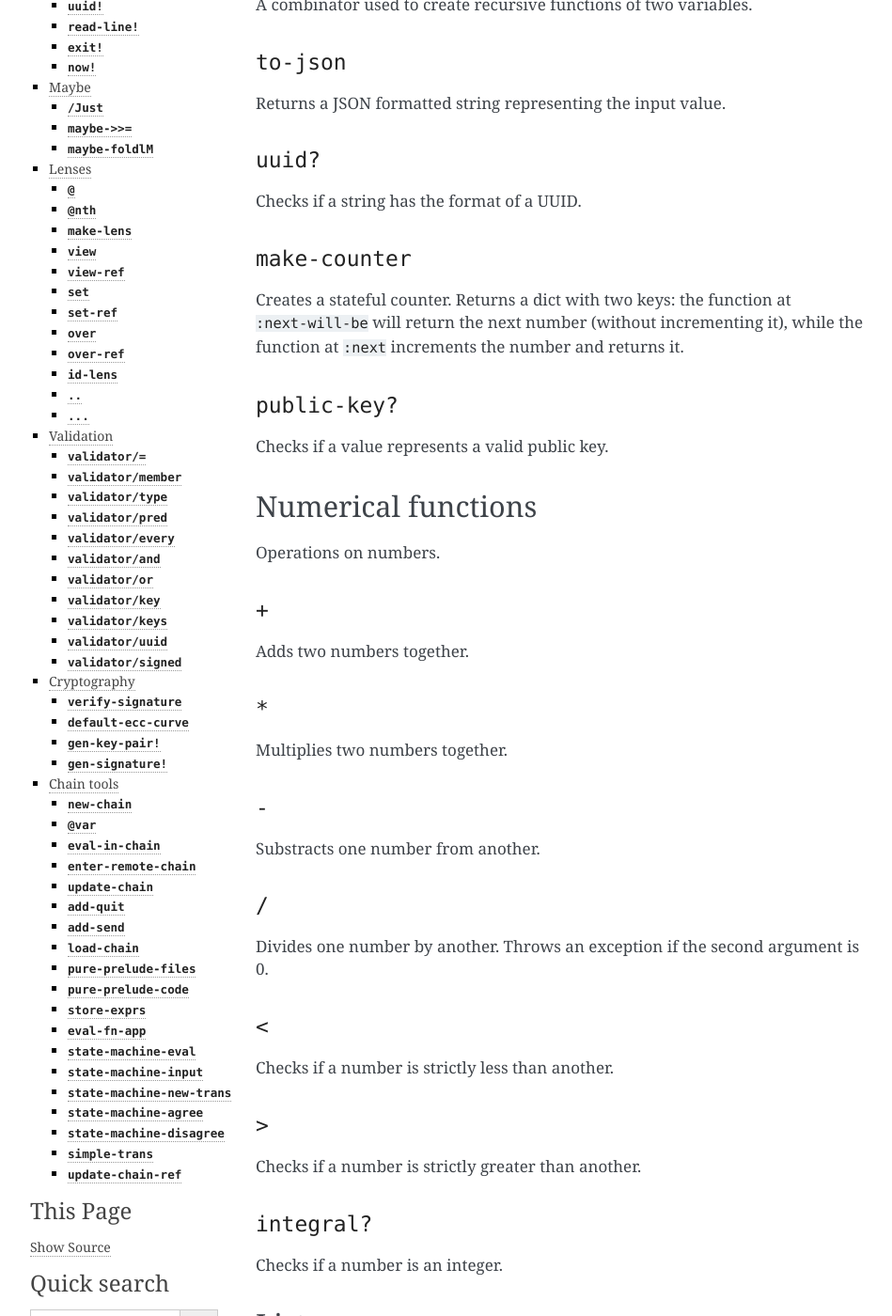
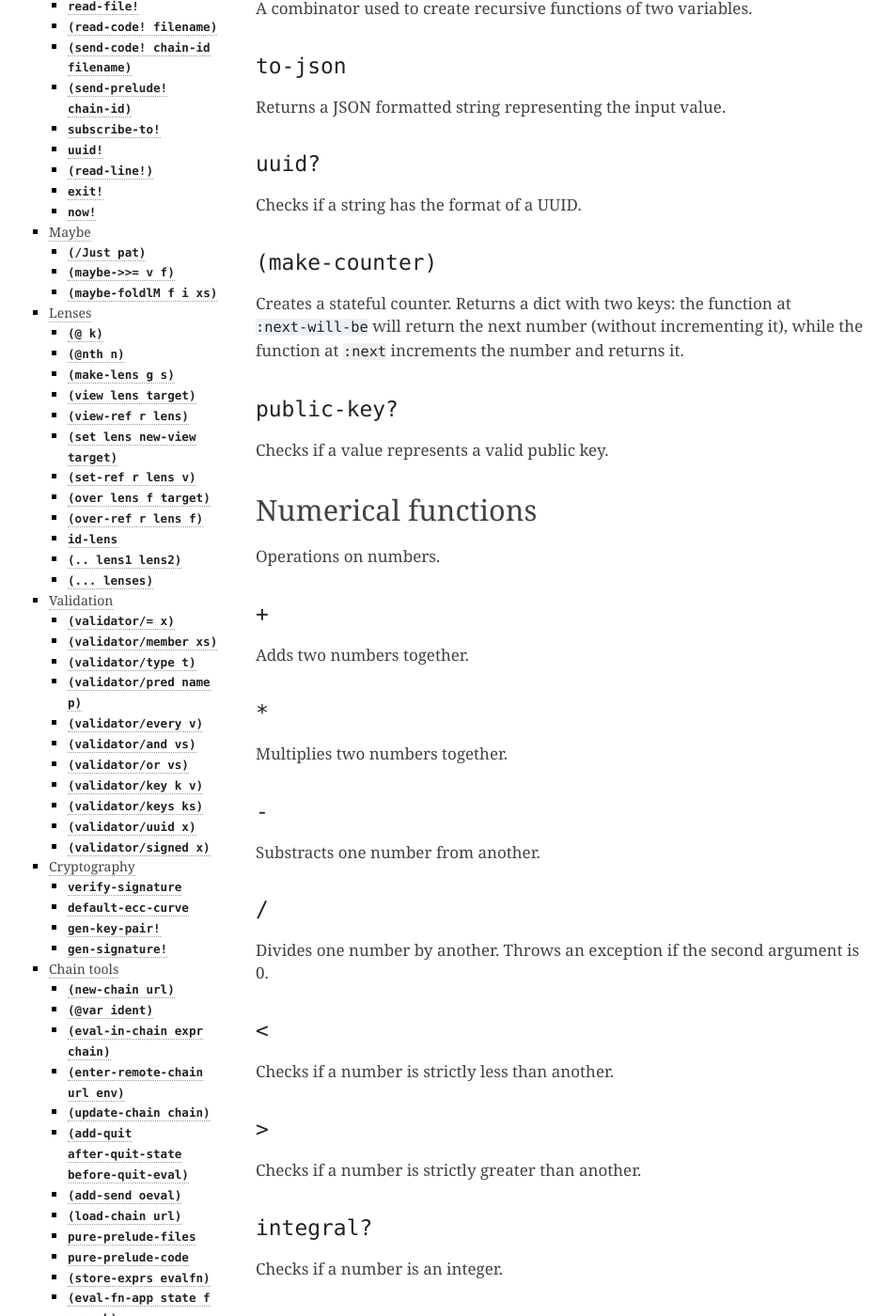
Before and after one commit to radicle-dev/radicle-alpha, a Sphinx documentation site: the page built from docs/source/reference.rst, in a window 1280 px wide and 1400 px high, scrolled down 2887 px. Shown: the whole window at 94% size, without its empty margins (148-1097 px from the left). Built offline with Sphinx 7.4.7, drawn with Linux system fonts in a browser that asks for light colours; pages that are not in the unit, such as notebooks, are missing from menus; some of the changed text lies outside the part shown.

Commit message:
Add callsignature with arg names to ref docs
We now show how functions are called in the reference documentation.
This also makes it possible to reference the variable names in the doc
string.

```diff
--- a/docs/source/reference.rst
+++ b/docs/source/reference.rst
@@ -15,28 +15,28 @@ value, etc.
 
 Checks if two values are equal.
 
-``not``
-~~~~~~~
+``(not x)``
+~~~~~~~~~~~
 
-True if 'arg' is #f, false otherwise.
+True if ``x`` is ``#f``, false otherwise.
 
-``and``
-~~~~~~~
+``(and x y)``
+~~~~~~~~~~~~~
 
-Returns 'arg2' if 'arg1' is not #f, otherwise returns 'arg1'
+Returns ``y`` if ``x`` is not ``#f``, otherwise returns ``x``
 
-``or``
-~~~~~~
+``(or x y)``
+~~~~~~~~~~~~
 
 Returns 'arg1' if 'arg1' is not #f, otherwise returns 'arg2'
 
-``all``
-~~~~~~~
+``(all xs)``
+~~~~~~~~~~~~
 
 Checks that all the items of a list are truthy.
 
-``some``
-~~~~~~~~
+``(some xs)``
+~~~~~~~~~~~~~
 
 Checks that there is a least one truthy value in a list.
 
@@ -127,13 +127,13 @@ values.
 Throws an exception. The first argument should be an atom used as a
 label for the exception, the second can be any value.
 
-``Y``
-~~~~~
+``(Y h)``
+~~~~~~~~~
 
 A combinator used to create recursive functions of one variable.
 
-``Y2``
-~~~~~~
+``(Y2 h)``
+~~~~~~~~~~
 
 A combinator used to create recursive functions of two variables.
 
@@ -147,8 +147,8 @@ Returns a JSON formatted string representing the input value.
 
 Checks if a string has the format of a UUID.
 
-``make-counter``
-~~~~~~~~~~~~~~~~
+``(make-counter)``
+~~~~~~~~~~~~~~~~~~
 
 Creates a stateful counter. Returns a dict with two keys: the function
 at ``:next-will-be`` will return the next number (without incrementing
@@ -228,8 +228,8 @@ an exception.
 Given a non-empty sequence, returns the sequence of all the elements but
 the first. If the sequence is empty, throws an exception.
 
-``empty?``
-~~~~~~~~~~
+``(empty? ls)``
+~~~~~~~~~~~~~~~
 
 True if 'seq' is empty, false otherwise.
 
@@ -238,33 +238,33 @@ True if 'seq' is empty, false otherwise.
 
 Adds an element to the front of a list.
 
-``reverse``
-~~~~~~~~~~~
+``(reverse ls)``
+~~~~~~~~~~~~~~~~
 
 Returns the reversed 'list'.
 
-``length``
-~~~~~~~~~~
+``(length xs)``
+~~~~~~~~~~~~~~~
 
 Returns the length of 'list'.
 
-``concat``
-~~~~~~~~~~
+``(concat list1 list2)``
+~~~~~~~~~~~~~~~~~~~~~~~~
 
 Concatenates 'list1' and 'list2'.
 
-``filter``
-~~~~~~~~~~
+``(filter pred ls)``
+~~~~~~~~~~~~~~~~~~~~
 
 Returns 'list' with only the elements that satisfy 'filter-cond'.
 
-``range``
-~~~~~~~~~
+``(range from to)``
+~~~~~~~~~~~~~~~~~~~
 
 Returns a list with all integers from 'start' to 'end', inclusive.
 
-``list-with-head``
-~~~~~~~~~~~~~~~~~~
+``(list-with-head x f g)``
+~~~~~~~~~~~~~~~~~~~~~~~~~~
 
 Given a value ``x``, and two functions ``f`` and ``g``, checks if ``x``
 is a list with a head. If so applies ``f`` to the head, otherwise calls
@@ -296,8 +296,8 @@ Sequences
 
 Functions for manipulating boths lists and vectors.
 
-``empty-seq?``
-~~~~~~~~~~~~~~
+``(empty-seq? xs)``
+~~~~~~~~~~~~~~~~~~~
 
 Returns true if the input is an empty sequence (either list or vector).
 
@@ -399,23 +399,23 @@ Given ``k`` and a dict ``d``, returns a dict with the same associations
 as ``d`` but without the key ``k``. If ``d`` isn't a dict then an
 exception is thrown.
 
-``dict-from-list``
-~~~~~~~~~~~~~~~~~~
+``(dict-from-list xs)``
+~~~~~~~~~~~~~~~~~~~~~~~
 
 Creates a dictionary from a list of key-value pairs.
 
-``keys``
-~~~~~~~~
+``(keys d)``
+~~~~~~~~~~~~
 
 Given a ``dict``, returns a vector of its keys.
 
-``values``
-~~~~~~~~~~
+``(values d)``
+~~~~~~~~~~~~~~
 
 Given a ``dict``, returns a vector of its values.
 
-``rekey``
-~~~~~~~~~
+``(rekey old-key new-key mp)``
+~~~~~~~~~~~~~~~~~~~~~~~~~~~~~~
 
 Change the key from 'old-key' to 'new-key' in 'dict'. If 'new-key'
 already exists, it is overwritten.
@@ -426,19 +426,19 @@ already exists, it is overwritten.
 Given a function ``f`` and a dict ``d``, returns a dict with the same
 keys as ``d`` but ``f`` applied to all the associated values.
 
-``modify-map``
-~~~~~~~~~~~~~~
+``(modify-map key f mp)``
+~~~~~~~~~~~~~~~~~~~~~~~~~
 
 Given a key, a function and a dict, applies the function to the value
 associated to that key.
 
-``delete-many``
-~~~~~~~~~~~~~~~
+``(delete-many ks d)``
+~~~~~~~~~~~~~~~~~~~~~~
 
 Delete several keys from a dict.
 
-``exclusive-dict-merge``
-~~~~~~~~~~~~~~~~~~~~~~~~
+``(exclusive-dict-merge m n)``
+~~~~~~~~~~~~~~~~~~~~~~~~~~~~~~
 
 Merges two dicts while checking for key conflicts. Returns
 ``{:merge   m :conflicts c}`` where ``m`` is the merged dict for all
@@ -455,33 +455,33 @@ Functions for manipulating sets.
 
 An empty set.
 
-``set/insert``
-~~~~~~~~~~~~~~
+``(set/insert x s)``
+~~~~~~~~~~~~~~~~~~~~
 
 Insert a value into a set.
 
-``set/delete``
-~~~~~~~~~~~~~~
+``(set/delete x s)``
+~~~~~~~~~~~~~~~~~~~~
 
 Delete a value from a set.
 
-``set/member?``
-~~~~~~~~~~~~~~~
+``(set/member? x s)``
+~~~~~~~~~~~~~~~~~~~~~
 
 Query if an value is an element of a set.
 
-``set/delete``
-~~~~~~~~~~~~~~
+``(set/delete x s)``
+~~~~~~~~~~~~~~~~~~~~
 
 Delete a value from a set.
 
-``set/from-seq``
-~~~~~~~~~~~~~~~~
+``(set/from-seq xs)``
+~~~~~~~~~~~~~~~~~~~~~
 
 Create a set from a sequence.
 
-``set/to-vec``
-~~~~~~~~~~~~~~
+``(set/to-vec s)``
+~~~~~~~~~~~~~~~~~~
 
 Convert a set to a vector.
 
@@ -504,8 +504,8 @@ Patterns
 Pattern matching is first-class in radicle so new patterns can easily be
 defined. These are the most essential.
 
-``match-pat``
-~~~~~~~~~~~~~
+``(match-pat pat v)``
+~~~~~~~~~~~~~~~~~~~~~
 
 The pattern matching dispatch function. This function defines how
 patterns are treated in ``match`` expressions. Atoms are treated as
@@ -514,36 +514,36 @@ patterns match dicts whose values at those keys match those patterns.
 Vectors of patterns match vectors of the same length, pairing the
 patterns and elements by index.
 
-``_``
-~~~~~
+``(_ v)``
+~~~~~~~~~
 
 The wildcard pattern.
 
-``/?``
-~~~~~~
+``(/? p)``
+~~~~~~~~~~
 
 Predicate pattern. Takes a predicate function as argument. Values match
 against this pattern if the predicate returns a truthy value.
 
-``/nil``
-~~~~~~~~
+``(/nil v)``
+~~~~~~~~~~~~
 
 Empty-list pattern.
 
-``/cons``
-~~~~~~~~~
+``(/cons x-pat xs-pat)``
+~~~~~~~~~~~~~~~~~~~~~~~~
 
 A pattern for lists with a head and a tail.
 
-``/as``
-~~~~~~~
+``(/as var pat)``
+~~~~~~~~~~~~~~~~~
 
 As pattern. Takes a variable and a sub-pattern. If the subpattern
 matches then the whole pattern matches and furthermore the variable is
 bound to the matched value.
 
-``non-linear-merge``
-~~~~~~~~~~~~~~~~~~~~
+``(non-linear-merge m n)``
+~~~~~~~~~~~~~~~~~~~~~~~~~~
 
 The bindings merge strategy for non-linear patterns. Use this function
 to merge bindings returned by sub-patterns if you want your pattern to
@@ -570,8 +570,8 @@ Returns the current value of a ref.
 Given a reference ``r`` and a value ``v``, updates the value stored in
 ``r`` to be ``v`` and returns ``v``.
 
-``modify-ref``
-~~~~~~~~~~~~~~
+``(modify-ref r f)``
+~~~~~~~~~~~~~~~~~~~~
 
 Modify 'ref' by applying the provided function. Returns the new value.
 
@@ -587,15 +587,15 @@ The default evaluation function. Expects an expression and a radicle
 state. Return a list of length 2 consisting of the result of the
 evaluation and the new state.
 
-``eval``
-~~~~~~~~
+``(eval expr env)``
+~~~~~~~~~~~~~~~~~~~
 
 An eval in which one can use ``(:enter-chain url)`` to make the eval
 behave as that of a remote chain, and ``:send`` to send all enqueued
 expressions.
 
-``updatable-eval``
-~~~~~~~~~~~~~~~~~~
+``(updatable-eval sub-eval)``
+~~~~~~~~~~~~~~~~~~~~~~~~~~~~~
 
 Given an evaluation function ``f``, returns a new one which augments
 ``f`` with a new command ``(update expr)`` which evaluates arbitrary
@@ -607,8 +607,8 @@ Documentation and testing
 Functions for creating and querying documentation of variables in scope,
 and testing functions.
 
-``help``
-~~~~~~~~
+``(help)``
+~~~~~~~~~~
 
 Default help text.
 
@@ -693,18 +693,18 @@ Evaluates the contents of a file. Each seperate radicle expression is
 
 Reads the contents of a file and returns it as a string.
 
-``read-code!``
-~~~~~~~~~~~~~~
+``(read-code! filename)``
+~~~~~~~~~~~~~~~~~~~~~~~~~
 
 Read code (as data) from a file. Returns a vector of expressions
 
-``send-code!``
-~~~~~~~~~~~~~~
+``(send-code! chain-id filename)``
+~~~~~~~~~~~~~~~~~~~~~~~~~~~~~~~~~~
 
 Send code from a file to a remote chain.
 
-``send-prelude!``
-~~~~~~~~~~~~~~~~~
+``(send-prelude! chain-id)``
+~~~~~~~~~~~~~~~~~~~~~~~~~~~~
 
 Send the pure prelude to a chain.
 
@@ -721,8 +721,8 @@ then evaluated and passed to ``f``.
 
 Generates a random UUID.
 
-``read-line!``
-~~~~~~~~~~~~~~
+``(read-line!)``
+~~~~~~~~~~~~~~~~
 
 Read a single line of input and interpret it as radicle data.
 
@@ -743,18 +743,18 @@ Maybe
 Optionality is represented using ``[:Just x]`` for when the value
 exists, and ``:Nothing`` when it doesn't.
 
-``/Just``
-~~~~~~~~~
+``(/Just pat)``
+~~~~~~~~~~~~~~~
 
 Pattern which matches ``[:Just x]``.
 
-``maybe->>=``
-~~~~~~~~~~~~~
+``(maybe->>= v f)``
+~~~~~~~~~~~~~~~~~~~
 
 Monadic bind for the maybe monad.
 
-``maybe-foldlM``
-~~~~~~~~~~~~~~~~
+``(maybe-foldlM f i xs)``
+~~~~~~~~~~~~~~~~~~~~~~~~~
 
 Monadic fold over the elements of a seq, associating to the left (i.e.
 from left to right) in the maybe monad.
@@ -764,48 +764,48 @@ Lenses
 
 Functional references into radicle values.
 
-``@``
-~~~~~
+``(@ k)``
+~~~~~~~~~
 
 Returns a lens targetting keys of dicts.
 
-``@nth``
-~~~~~~~~
+``(@nth n)``
+~~~~~~~~~~~~
 
 Lenses into the nth element of a vector
 
-``make-lens``
-~~~~~~~~~~~~~
+``(make-lens g s)``
+~~~~~~~~~~~~~~~~~~~
 
 Makes a lens out of a getter and a setter.
 
-``view``
-~~~~~~~~
+``(view lens target)``
+~~~~~~~~~~~~~~~~~~~~~~
 
 View a value through a lens.
 
-``view-ref``
-~~~~~~~~~~~~
+``(view-ref r lens)``
+~~~~~~~~~~~~~~~~~~~~~
 
 Like 'view', but for refs.
 
-``set``
-~~~~~~~
+``(set lens new-view target)``
+~~~~~~~~~~~~~~~~~~~~~~~~~~~~~~
 
 Set a value though a lens.
 
-``set-ref``
-~~~~~~~~~~~
+``(set-ref r lens v)``
+~~~~~~~~~~~~~~~~~~~~~~
 
 Like 'set', but for refs.
 
-``over``
-~~~~~~~~
+``(over lens f target)``
+~~~~~~~~~~~~~~~~~~~~~~~~
 
 Modify a value through a lens.
 
-``over-ref``
-~~~~~~~~~~~~
+``(over-ref r lens f)``
+~~~~~~~~~~~~~~~~~~~~~~~
 
 Like 'over', but for refs.
 
@@ -814,13 +814,13 @@ Like 'over', but for refs.
 
 The identity lens.
 
-``..``
-~~~~~~
+``(.. lens1 lens2)``
+~~~~~~~~~~~~~~~~~~~~
 
 Compose two lenses.
 
-``...``
-~~~~~~~
+``(... lenses)``
+~~~~~~~~~~~~~~~~
 
 Compose multiple lenses.
 
@@ -831,68 +831,68 @@ Functions for creating or combining *validators*, which are functions
 which return the input unchanged or throw with an error message. These
 can be used for checking data before accepting it onto a chain.
 
-``validator/=``
-~~~~~~~~~~~~~~~
+``(validator/= x)``
+~~~~~~~~~~~~~~~~~~~
 
 Given ``x``, returns a validator that checks for equality with ``x``.
 
-``validator/member``
-~~~~~~~~~~~~~~~~~~~~
+``(validator/member xs)``
+~~~~~~~~~~~~~~~~~~~~~~~~~
 
 Given a structure, returns a validator which checks for membership in
 the structure.
 
-``validator/type``
-~~~~~~~~~~~~~~~~~~
+``(validator/type t)``
+~~~~~~~~~~~~~~~~~~~~~~
 
 Checks that a value has a type. Expects a keyword describing the type,
 as returned by the ``type`` function.
 
-``validator/pred``
-~~~~~~~~~~~~~~~~~~
+``(validator/pred name p)``
+~~~~~~~~~~~~~~~~~~~~~~~~~~~
 
 Given a description and a predicate, returns a validator that checks if
 the predicate is true.
 
-``validator/every``
-~~~~~~~~~~~~~~~~~~~
+``(validator/every v)``
+~~~~~~~~~~~~~~~~~~~~~~~
 
 Given a validator, creates a new validator which checks that all the
 items in a sequence conform to it.
 
-``validator/and``
-~~~~~~~~~~~~~~~~~
+``(validator/and vs)``
+~~~~~~~~~~~~~~~~~~~~~~
 
 Given a sequence of validators ``vs``, returns a new validator which,
 given a value, checks if it conforms to all the validators in ``vs``.
 
-``validator/or``
-~~~~~~~~~~~~~~~~
+``(validator/or vs)``
+~~~~~~~~~~~~~~~~~~~~~
 
 Given a vector of validators ``vs``, returns a new validator which,
 given a value, checks if it conforms to at least one of the ``vs``.
 
-``validator/key``
-~~~~~~~~~~~~~~~~~
+``(validator/key k v)``
+~~~~~~~~~~~~~~~~~~~~~~~
 
 Given a key and a validator, returns a validator which checks for the
 existence of that key and that the associated value conforms to the
 validator.
 
-``validator/keys``
-~~~~~~~~~~~~~~~~~~
+``(validator/keys ks)``
+~~~~~~~~~~~~~~~~~~~~~~~
 
 Given a dict associating keys to validators, returns a validator which
 checks a dict for the existence of those keys, and that they conform to
 the associated validators.
 
-``validator/uuid``
-~~~~~~~~~~~~~~~~~~
+``(validator/uuid x)``
+~~~~~~~~~~~~~~~~~~~~~~
 
 Validates UUIDs.
 
-``validator/signed``
-~~~~~~~~~~~~~~~~~~~~
+``(validator/signed x)``
+~~~~~~~~~~~~~~~~~~~~~~~~
 
 Checks that a value is a dict with ``:signature`` and ``:author`` keys,
 and that the signature is valid for the rest of the dict for that
@@ -937,48 +937,48 @@ These functions can be used to simulate remote chains in the local REPL.
 This is useful for experimenting with inputs or even new evaluation
 functions before sending these to a remote chain.
 
-``new-chain``
-~~~~~~~~~~~~~
+``(new-chain url)``
+~~~~~~~~~~~~~~~~~~~
 
 Return an empty chain dictionary with the given url.
 
-``@var``
-~~~~~~~~
+``(@var ident)``
+~~~~~~~~~~~~~~~~
 
 A lens for variables in states of chains.
 
-``eval-in-chain``
-~~~~~~~~~~~~~~~~~
+``(eval-in-chain expr chain)``
+~~~~~~~~~~~~~~~~~~~~~~~~~~~~~~
 
 Evaluates 'expr' in the 'chain' and returns a dict with the ':result'
 and the resulting ':chain'.
 
-``enter-remote-chain``
-~~~~~~~~~~~~~~~~~~~~~~
+``(enter-remote-chain url env)``
+~~~~~~~~~~~~~~~~~~~~~~~~~~~~~~~~
 
 Make the eval behave as that of a remote chain. The second param is the
 env to return to after :quit.
 
-``update-chain``
-~~~~~~~~~~~~~~~~
+``(update-chain chain)``
+~~~~~~~~~~~~~~~~~~~~~~~~
 
 Takes a chain, and returns a new chain updated with the new expressions
 from the remote chain
 
-``add-quit``
-~~~~~~~~~~~~
+``(add-quit after-quit-state before-quit-eval)``
+~~~~~~~~~~~~~~~~~~~~~~~~~~~~~~~~~~~~~~~~~~~~~~~~
 
 Adds a ':quit' command to 'before-quit-eval', which switches to
 'after-quit-state' (and to the eval in that state)
 
-``add-send``
-~~~~~~~~~~~~
+``(add-send oeval)``
+~~~~~~~~~~~~~~~~~~~~
 
 Add a :send special form that sends the contents of *input to the
 chain*\ cur-chain
 
-``load-chain``
-~~~~~~~~~~~~~~
+``(load-chain url)``
+~~~~~~~~~~~~~~~~~~~~
 
 Takes a ``url``, and fetches the inputs of a remote chain and return a
 chain dictionary with the chain state.
@@ -993,53 +993,53 @@ List of files which together define the pure prelude.
 
 The pure prelude.
 
-``store-exprs``
-~~~~~~~~~~~~~~~
+``(store-exprs evalfn)``
+~~~~~~~~~~~~~~~~~~~~~~~~
 
 Store each new evaluated expression in '_inputs'
 
-``eval-fn-app``
-~~~~~~~~~~~~~~~
+``(eval-fn-app state f arg cb)``
+~~~~~~~~~~~~~~~~~~~~~~~~~~~~~~~~
 
 Given a state, a function, an argument and a callback, returns the
 result of evaluating the function call on the arg in the given state,
 while also calling the callback on the result.
 
-``state-machine-eval``
-~~~~~~~~~~~~~~~~~~~~~~
+``(state-machine-eval voters init-state init-transition)``
+~~~~~~~~~~~~~~~~~~~~~~~~~~~~~~~~~~~~~~~~~~~~~~~~~~~~~~~~~~
 
 Returns an eval which operates a state machine whose transition function
 may be updated. To update the transition function all voters must agree
 on it.
 
-``state-machine-input``
-~~~~~~~~~~~~~~~~~~~~~~~
+``(state-machine-input state i)``
+~~~~~~~~~~~~~~~~~~~~~~~~~~~~~~~~~
 
 Handle an input in the morphing state-machine.
 
-``state-machine-new-trans``
-~~~~~~~~~~~~~~~~~~~~~~~~~~~
+``(state-machine-new-trans state func)``
+~~~~~~~~~~~~~~~~~~~~~~~~~~~~~~~~~~~~~~~~
 
 Trigger a new vote.
 
-``state-machine-agree``
-~~~~~~~~~~~~~~~~~~~~~~~
+``(state-machine-agree state voters userid)``
+~~~~~~~~~~~~~~~~~~~~~~~~~~~~~~~~~~~~~~~~~~~~~
 
 Vote to agree on a new transition function.
 
-``state-machine-disagree``
-~~~~~~~~~~~~~~~~~~~~~~~~~~
+``(state-machine-disagree state voters userid)``
+~~~~~~~~~~~~~~~~~~~~~~~~~~~~~~~~~~~~~~~~~~~~~~~~
 
 Vote to disagree on a new transition function.
 
-``simple-trans``
-~~~~~~~~~~~~~~~~
+``(simple-trans f)``
+~~~~~~~~~~~~~~~~~~~~
 
 Given a function ``f``, makes a transition function who's output is also
 the next state.
 
-``update-chain-ref``
-~~~~~~~~~~~~~~~~~~~~
+``(update-chain-ref chain-ref)``
+~~~~~~~~~~~~~~~~~~~~~~~~~~~~~~~~
 
 Update a ref containing a chain with the new expressions from the remote
 chain
```
Also changed, not shown: 2 other files.
